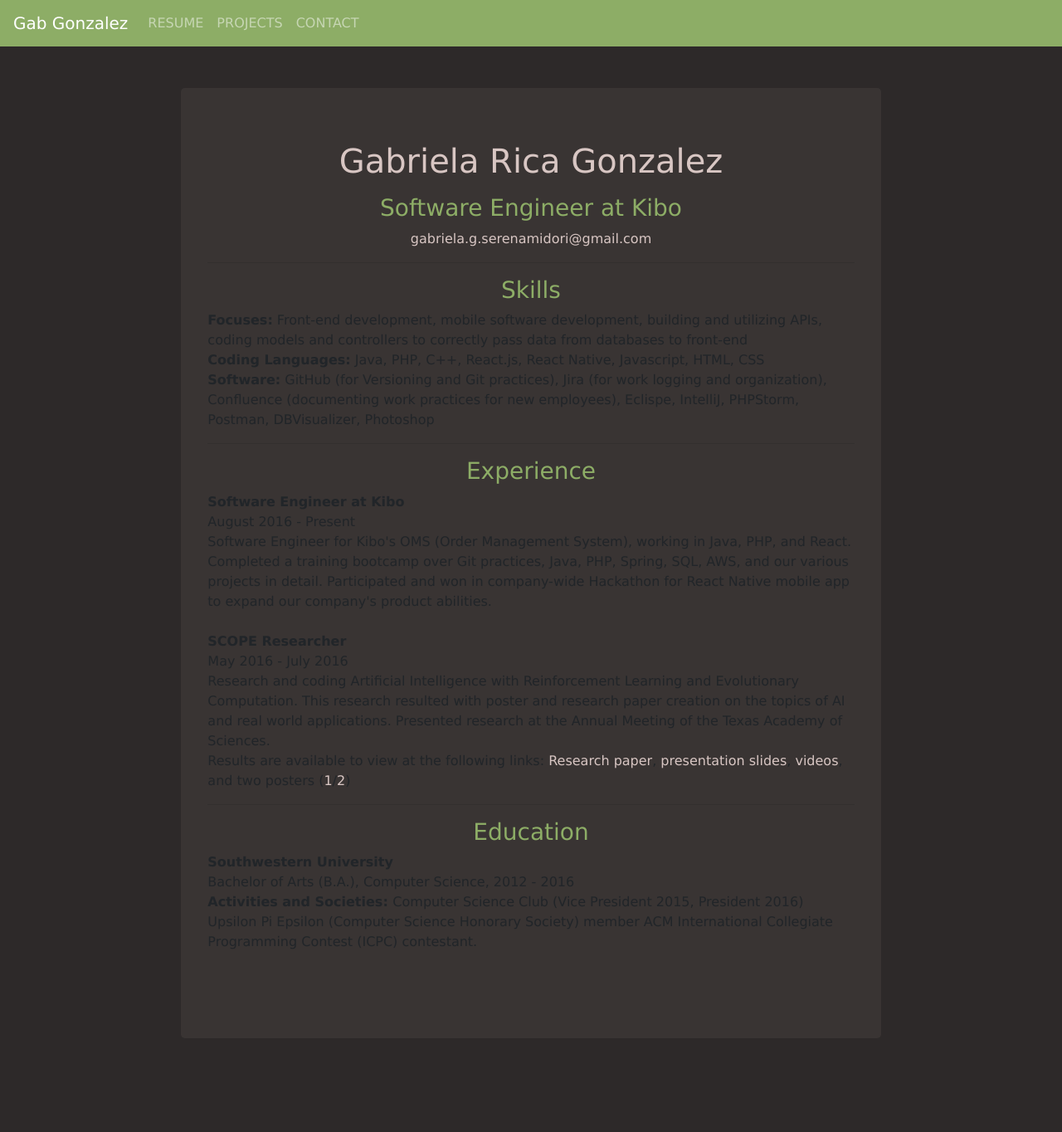
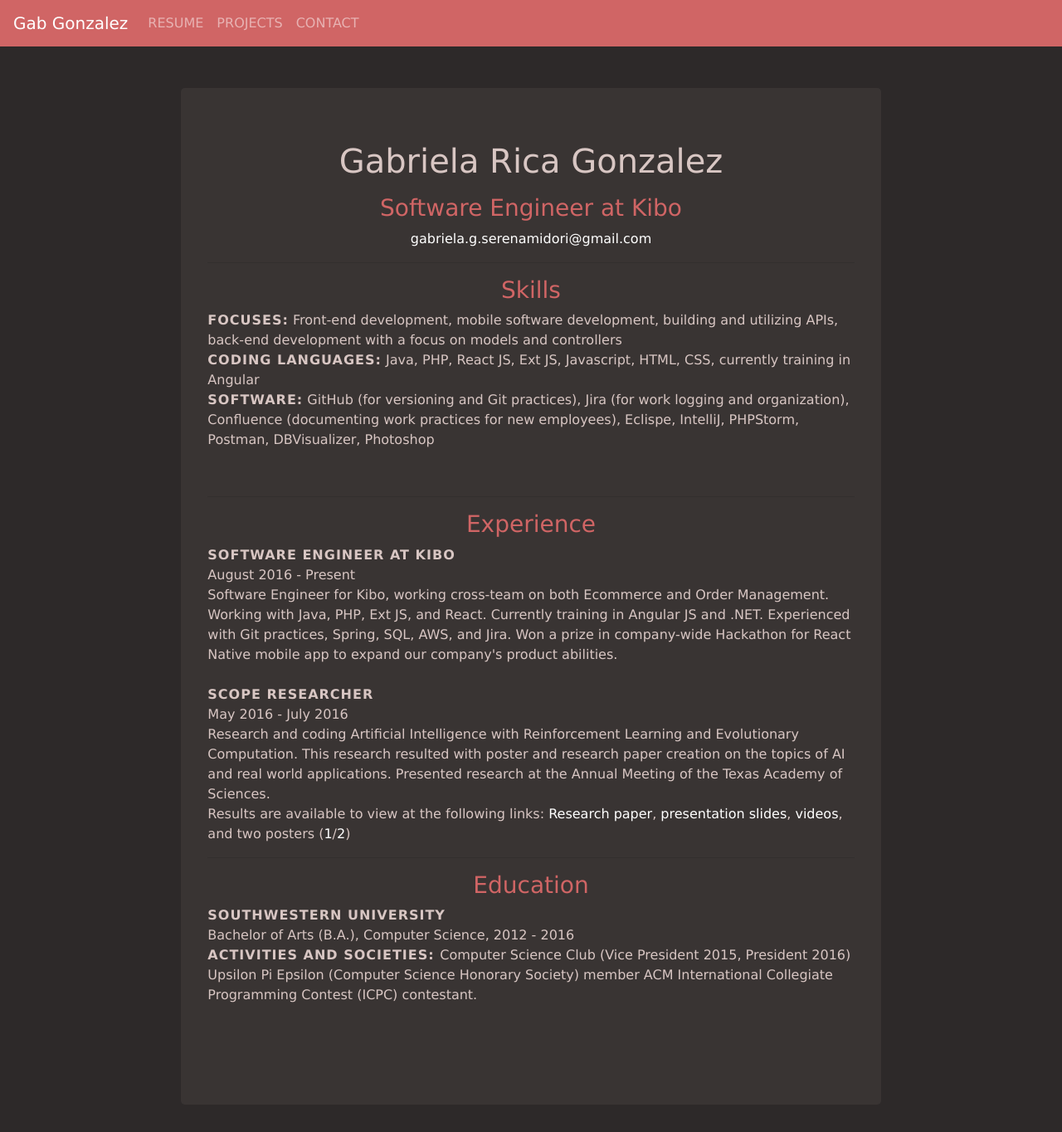
Before and after one commit to Serenamidori/serenamidori.github.io, a Jekyll site: the page built from resume/index.html, in a window 1280 px wide. Shown: the whole page at 83% size. Built offline with Jekyll 4.4.1, drawn with Linux system fonts in a browser that asks for light colours; nearby versions of some CDN libraries; before the commit the page ends 1284 px from its top, so only the background shows below that.

Commit message:
Updating Resume and Projects pages, and CSS

```diff
--- a/_layouts/default.html
+++ b/_layouts/default.html
@@ -17,7 +17,7 @@
 	        <meta name="viewport" content="width=device-width, initial-scale=1, maximum-scale=1, user-scalable=no">
 		</head>
 		<body>
-			<nav class="navbar navbar-expand-lg navbar-dark" style="background-color: #8DAD66;">
+			<nav class="navbar navbar-expand-lg navbar-dark" style="background-color: #d06565;">
 			  	<a class="navbar-brand" href="/">Gab Gonzalez</a>
 			  	<button class="navbar-toggler" type="button" data-toggle="collapse" data-target="#navbarToggler" aria-controls="navbarToggler" aria-expanded="false" aria-label="Toggle navigation">
 			    	<span class="navbar-toggler-icon"></span>
--- a/css/main.css
+++ b/css/main.css
@@ -5,18 +5,18 @@
     overflow-x: hidden !important;
 }
 a {
-    color: #D8C6C3;
+    color: #FFFFFF;
     text-decoration: none;
 }
 a:hover {
-    color: #8DAD66;
+    color: #d06565;
     text-decoration: none;
 }
 h1, h2, p {
     color: #D8C6C3;
 }
 h3, h4 {
-    color: #8DAD66;
+    color: #d06565;
 }
 .jumbotron {
     background-color: #393433 !important;
--- a/index.html
+++ b/index.html
@@ -3,8 +3,8 @@
 title: Gab - Home
 ---
 <div class="row">
-	<div class="col-lg-8 col-md-12">
-		<h1>HELLO, I'M GAB</h1>
+	<div class="col-12">
+		<h1>HELLO, I'M GAB <span class="fas fa-smile-wink"></span></h1>
     	<div class="text-left">
 			<p><br>
 			I've got a BA in Computer Science from Southwestern University and work experience in Java, Javascript, PHP, and React at <a href="https://kibocommerce.com/">Kibo</a>.<br>
--- a/resume/index.html
+++ b/resume/index.html
@@ -10,26 +10,26 @@
         <hr>
         <div class="text-left">
             <h3 class="text-center">Skills</h3>
-            <b>Focuses:</b> Front-end development, mobile software development, building and utilizing APIs, coding models and controllers to correctly pass data from databases to front-end<br>
-            <b>Coding Languages:</b> Java, PHP, C++, React.js, React Native, Javascript, HTML, CSS<br>
-            <b>Software:</b> GitHub (for Versioning and Git practices), Jira (for work logging and organization), Confluence (documenting work practices for new employees), Eclispe, IntelliJ, PHPStorm, Postman, DBVisualizer, Photoshop<br>
+            <p><b class="text-uppercase" style="letter-spacing: 1px;">Focuses:</b> Front-end development, mobile software development, building and utilizing APIs, back-end development with a focus on models and controllers<br>
+            <b class="text-uppercase" style="letter-spacing: 1px;">Coding Languages:</b> Java, PHP, React JS, Ext JS, Javascript, HTML, CSS, currently training in Angular<br>
+            <b class="text-uppercase" style="letter-spacing: 1px;">Software:</b> GitHub (for versioning and Git practices), Jira (for work logging and organization), Confluence (documenting work practices for new employees), Eclispe, IntelliJ, PHPStorm, Postman, DBVisualizer, Photoshop</p><br>
             <hr>
 
             <h3 class="text-center">Experience</h3>
-            <b>Software Engineer at Kibo</b><br>
+            <p><b class="text-uppercase" style="letter-spacing: 1px;">Software Engineer at Kibo</b><br>
             August 2016  -  Present<br>
-            Software Engineer for Kibo's OMS (Order Management System), working in Java, PHP, and React. Completed a training bootcamp over Git practices, Java, PHP, Spring, SQL, AWS, and our various projects in detail. Participated and won in company-wide Hackathon for React Native mobile app to expand our company's product abilities.<br><br>
-            <b>SCOPE Researcher</b><br>
+            Software Engineer for Kibo, working cross-team on both Ecommerce and Order Management. Working with Java, PHP, Ext JS, and React. Currently training in Angular JS and .NET. Experienced with Git practices, Spring, SQL, AWS, and Jira. Won a prize in company-wide Hackathon for React Native mobile app to expand our company's product abilities.<br><br>
+            <b class="text-uppercase" style="letter-spacing: 1px;">SCOPE Researcher</b><br>
             May 2016  -  July 2016<br>
             Research and coding Artificial Intelligence with Reinforcement Learning and Evolutionary Computation. This research resulted with poster and research paper creation on the topics of AI and real world applications. Presented research at the Annual Meeting of the Texas Academy of Sciences.<br>
-            Results are available to view at the following links: <a href="http://people.southwestern.edu/~schrum2/SCOPE/gillespie.gecco17.pdf">Research paper</a>, <a href="http://people.southwestern.edu/~schrum2/SCOPE/gillespie.gecco17.slides.pdf">presentation slides</a>, <a href="http://people.southwestern.edu/~schrum2/SCOPE/tetris.php">videos</a>, and two posters (<a href="http://people.southwestern.edu/~schrum2/SCOPE/SCOPE-Poster-Tetris.pdf">1</a>/<a href="http://people.southwestern.edu/~schrum2/SCOPE/CCSC2017-Poster-Tetris.pdf">2</a>)
+            Results are available to view at the following links: <a href="http://people.southwestern.edu/~schrum2/SCOPE/gillespie.gecco17.pdf">Research paper</a>, <a href="http://people.southwestern.edu/~schrum2/SCOPE/gillespie.gecco17.slides.pdf">presentation slides</a>, <a href="http://people.southwestern.edu/~schrum2/SCOPE/tetris.php">videos</a>, and two posters (<a href="http://people.southwestern.edu/~schrum2/SCOPE/SCOPE-Poster-Tetris.pdf">1</a>/<a href="http://people.southwestern.edu/~schrum2/SCOPE/CCSC2017-Poster-Tetris.pdf">2</a>)</p>
             <hr>
 
             <h3 class="text-center">Education</h3>
-            <b>Southwestern University</b><br>
+            <p><b class="text-uppercase" style="letter-spacing: 1px;">Southwestern University</b><br>
             Bachelor of Arts (B.A.), Computer Science, 2012 - 2016<br>
-            <b>Activities and Societies: </b>
-            Computer Science Club (Vice President 2015, President 2016) Upsilon Pi Epsilon (Computer Science Honorary Society) member ACM International Collegiate Programming Contest (ICPC) contestant.<br>
+            <b class="text-uppercase" style="letter-spacing: 1px;">Activities and Societies: </b>
+            Computer Science Club (Vice President 2015, President 2016) Upsilon Pi Epsilon (Computer Science Honorary Society) member ACM International Collegiate Programming Contest (ICPC) contestant.<br></p>
             <br>
         </div>
     </p>
```
Also changed, not shown: projects/index.html (+6 -6 lines).
